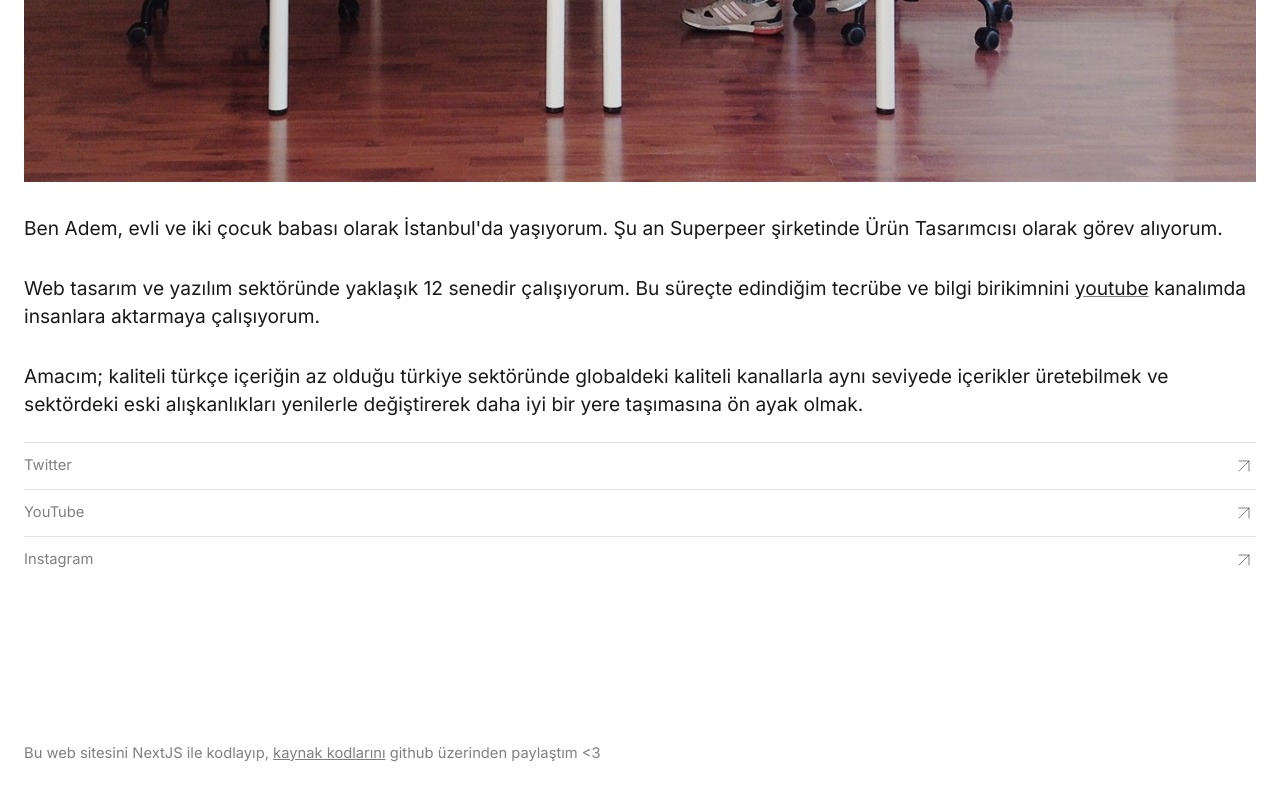
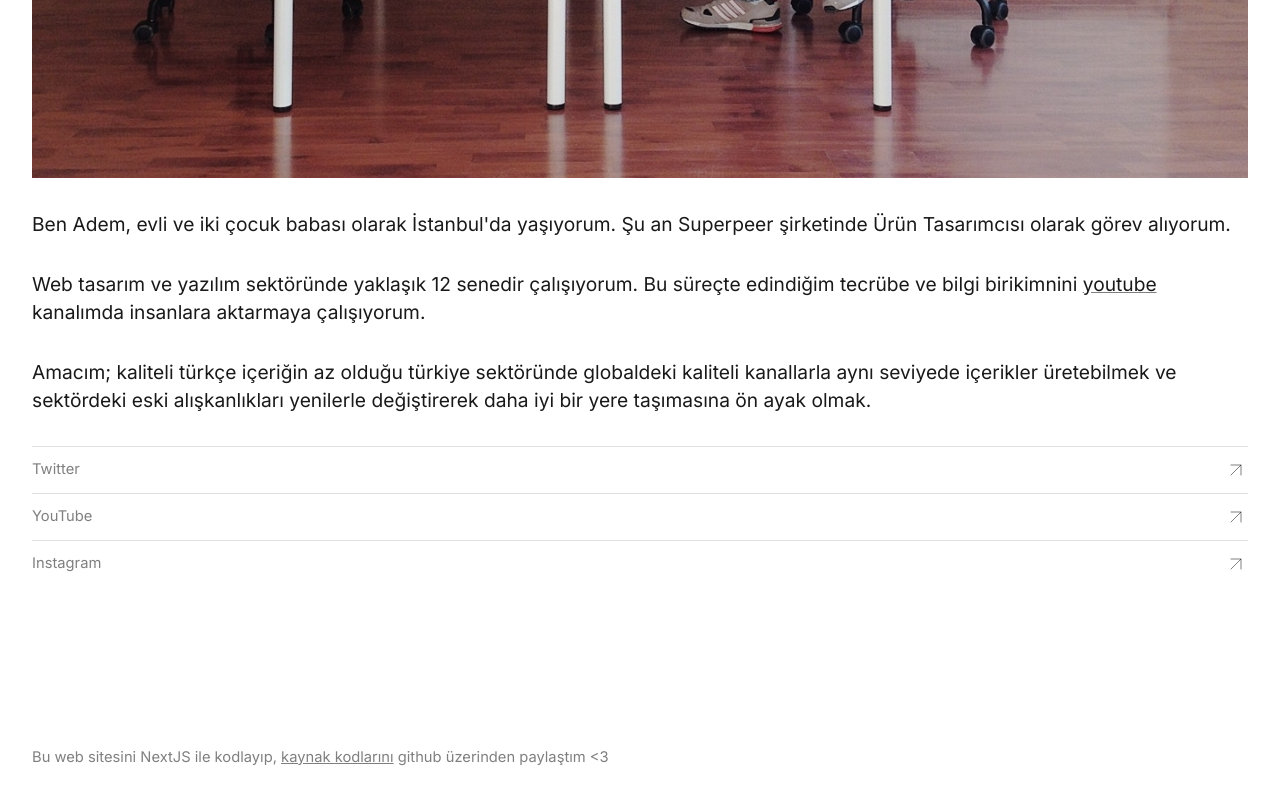
Before and after one commit to ademilter/homepage, a Next.js app: page / in a window 1280 px wide. Shown: the part 841-1641 px from the top of the page. Built offline with nearby package versions, Linux system fonts and the light colour scheme.

Commit message:
layout fix

```diff
--- a/components/custom-grid.js
+++ b/components/custom-grid.js
@@ -28,7 +28,9 @@ export function ColContent({ children, ...props }) {
 export function ColExtra({ children, ...props }) {
   return (
     <Col span="2" span-t="2-4" span-d="11-12" {...props}>
-      {children}
+      <Grid col="1" col-t="2" col-d="1">
+        <Col span="1">{children}</Col>
+      </Grid>
     </Col>
   )
 }
--- a/styles/app.css
+++ b/styles/app.css
@@ -20,7 +20,7 @@
 
   --lh-body: 1.46;
 
-  --gap: 24px;
+  --gap: 32px;
   --finger: 46px;
 }
 
@@ -38,7 +38,7 @@
 @media (--t) {
   :root {
     --fs-base: 18px;
-    --gap: 32px;
+    --gap: 40px;
   }
 }
 
@@ -121,7 +121,7 @@ section + section {
 
   @media (--t) {
     & {
-      margin-top: 120px;
+      margin-top: 80px;
     }
   }
 }
```
Also changed, not shown: components/figure.js (+5 -3 lines), pages/likes.js (+11 -5 lines).
